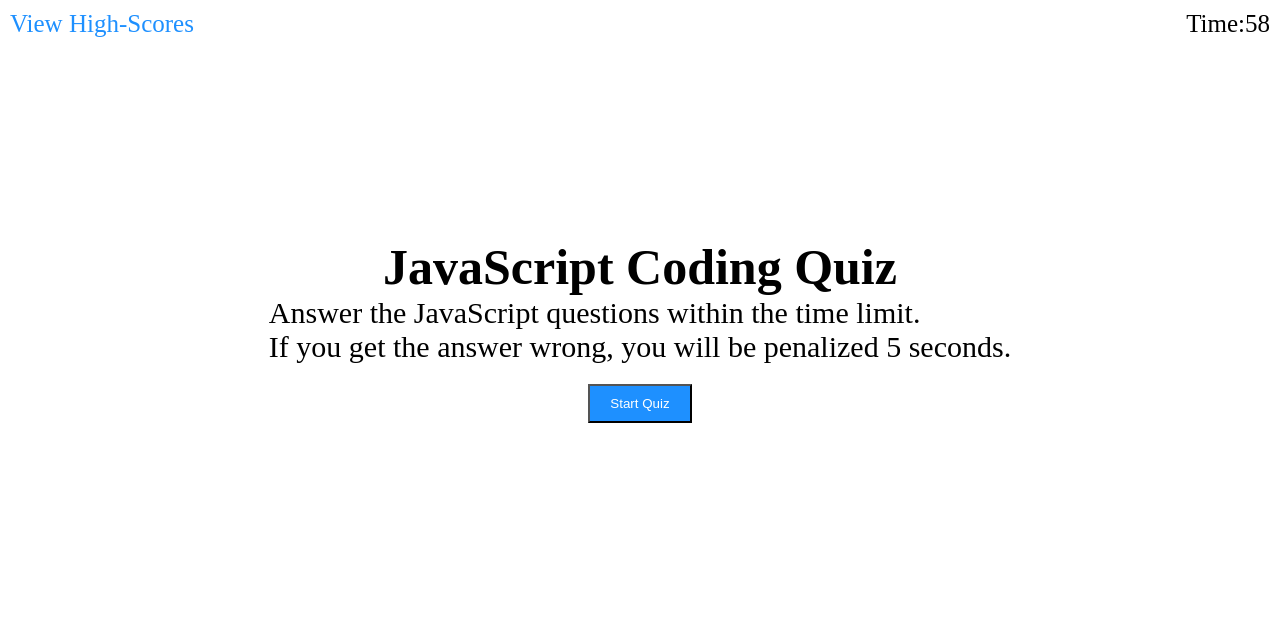
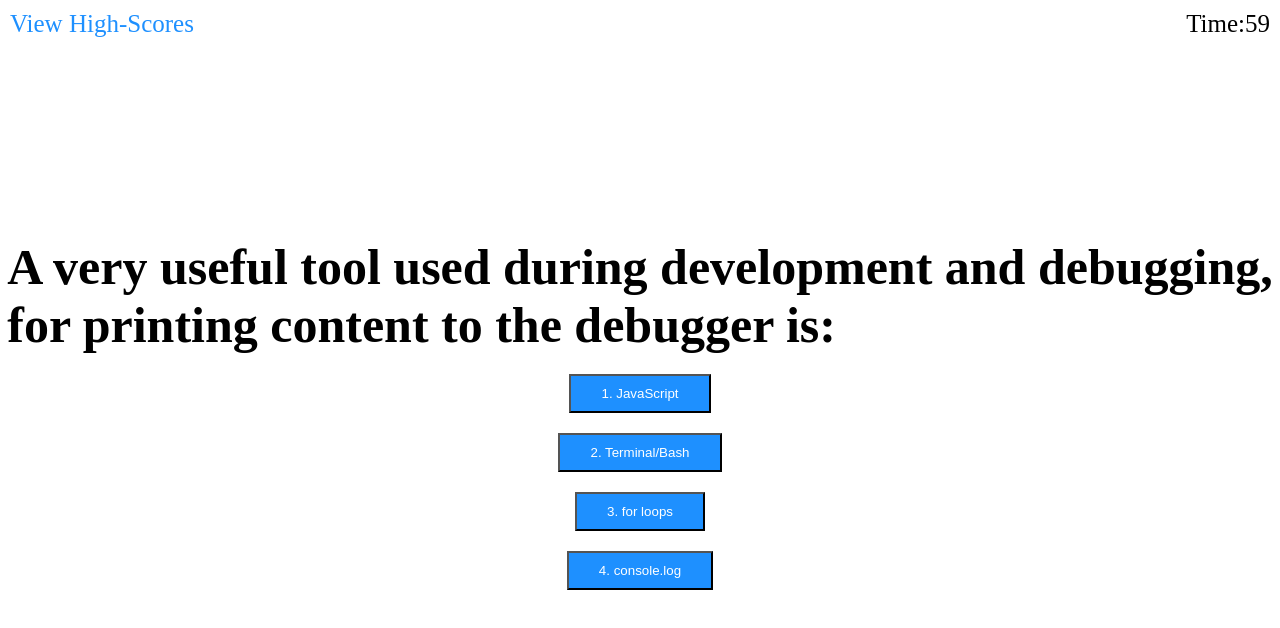
Before and after one commit to garciajv86/javascript_fundamental_quiz, a plain HTML site: page index.html in a window 1280 px wide. Both pictures are taken after a click on the button "Start Quiz". Drawn offline with Linux system fonts and the light colour scheme.

Commit message:
added question and answer buttonn w/correct or incorrect response message

```diff
--- a/assets/css/style.css
+++ b/assets/css/style.css
@@ -23,11 +23,11 @@ header {
     padding: 10px 10px 0px 0px;
 }
 
-div #start-screen {
+section #start-screen {
     align-items: center;
 }
 
-h2 {
+h2, #question-title {
     display: flex;
     justify-content: center;
     font-size: 50px;
@@ -47,5 +47,25 @@ button {
     background-color: var(--blue);
     color: white;
     margin: 20px auto 0px auto;
-    padding: 10px 20px 10px 20px;
+    padding: 10px 30px 10px 30px;
 }
+
+/* To target my wrapper section to be visible or display none */
+.wrapper {
+    display: none;
+    justify-content: center;
+
+}
+
+footer {
+    display: none;
+    justify-content: center;
+    padding: 50px 0px 0px 0px;
+    font-size: 20px;
+
+}
+
+h4 {
+    border-top: 1px solid;
+    width: 50%;
+}
--- a/assets/script.js
+++ b/assets/script.js
@@ -1,9 +1,47 @@
 // Variable to target time and give a starting time
 var timeEl = document.querySelector("#time");
-var secondsLeft = 60;
+var secondsLeft = 61;
 
 // Variable to target my start quiz button
 var startQuiz = document.querySelector(".quiz");
+
+var choices = document.querySelector("#choices");
+
+// Array Object with questions and answers
+// Found this example in stackoverflow
+var questions = [
+    {
+        question: 'A very useful tool used during development and debugging,<br>for printing content to the debugger is: ',
+        choices: ['1. JavaScript', '2. Terminal/Bash', '3. for loops', '4. console.log'],
+        answer: 4
+    },
+
+    {
+        question: 'Commonly used data types DO NOT include: ',
+        choices: ['Strings', 'Booleans', 'Alerts', 'Numbers'],
+        answer: 3
+    },
+
+    {
+        question: 'Arrays in JavaScript can be used to store ___.',
+        choices: ['Numbers and Strings', 'Other arrays', 'Booleans', 'All of the above'],
+        answer: 4
+    },
+
+];
+// Variable to hide my Starter screen content
+var hide = document.querySelector('.hide');
+// Variable I can use to be able to display my questions and answers
+var wrapper = document.querySelector('.wrapper');
+var h3El = document.querySelector('#question-title');
+var choice1 = document.querySelector('.choice1');
+var choice2 = document.querySelector('.choice2');
+var choice3 = document.querySelector('.choice3');
+var choice4 = document.querySelector('.choice4');
+var h4El = document.querySelector('h4')
+var footer = document.querySelector('footer');
+
+
 
 function setTime() {
     // Sets interval in variable
@@ -19,5 +57,24 @@ function setTime() {
 
 startQuiz.addEventListener("click", function() {
 
-    setTime()
+    setTime();
+    hide.style.display = 'none';
+    wrapper.style.display = 'flex';
+    h3El.innerHTML = questions[0].question;
+    choice1.innerHTML = questions[0].choices[0]
+    choice2.innerHTML = questions[0].choices[1]
+    choice3.innerHTML = questions[0].choices[2]
+    choice4.innerHTML = questions[0].choices[3]
+
+});
+
+choices.addEventListener("click", function(event){
+    if (event.target === choice4) {
+        h4El.innerHTML = "CORRECT!"
+        footer.style.display = 'flex';
+
+    } else {
+        h4El.innerHTML = "INCORRECT!"
+    }
+
 })
--- a/index.html
+++ b/index.html
@@ -15,24 +15,39 @@
         <div class="timer">Time:<span id="time">0</span></div>
     </header>
 
-    <div id="start-screen" class="hide">
+    <!-- Section with my starter screen for when the page is first loaded or the test is re-taken -->
+    <section id="start-screen" class="hide">
+
         <h2>JavaScript Coding Quiz</h2>
         <p>Answer the JavaScript questions within the time limit.<br> If you get the answer wrong, you will be penalized 5 seconds.</p>
         <button class="quiz">Start Quiz</button>
-    </div>
+
+    </section>
+
+    <section class="wrapper">
+
+        <div id="questions">
+
+            <h3 id="question-title">Question Title</h3>
+            <div id="choices" class="choices">
+
+                <button class="choice1">1.value1</button>
+                <button class="choice2">2.value2</button>
+                <button class="choice3">3.value3</button>
+                <button class="choice4">4.value4</button>
+
+            </div>
+
+        </div>
+
+    </section>
+
+    <footer>
+        <h4>Correct or Incorrect</h4>
+    </footer>
 
 
 
-
-
-
-
-
-
-
-
-
-
-    <script src="./assets/script.js"></script>
+   <script src="./assets/script.js"></script>
 </body>
 </html>
```
